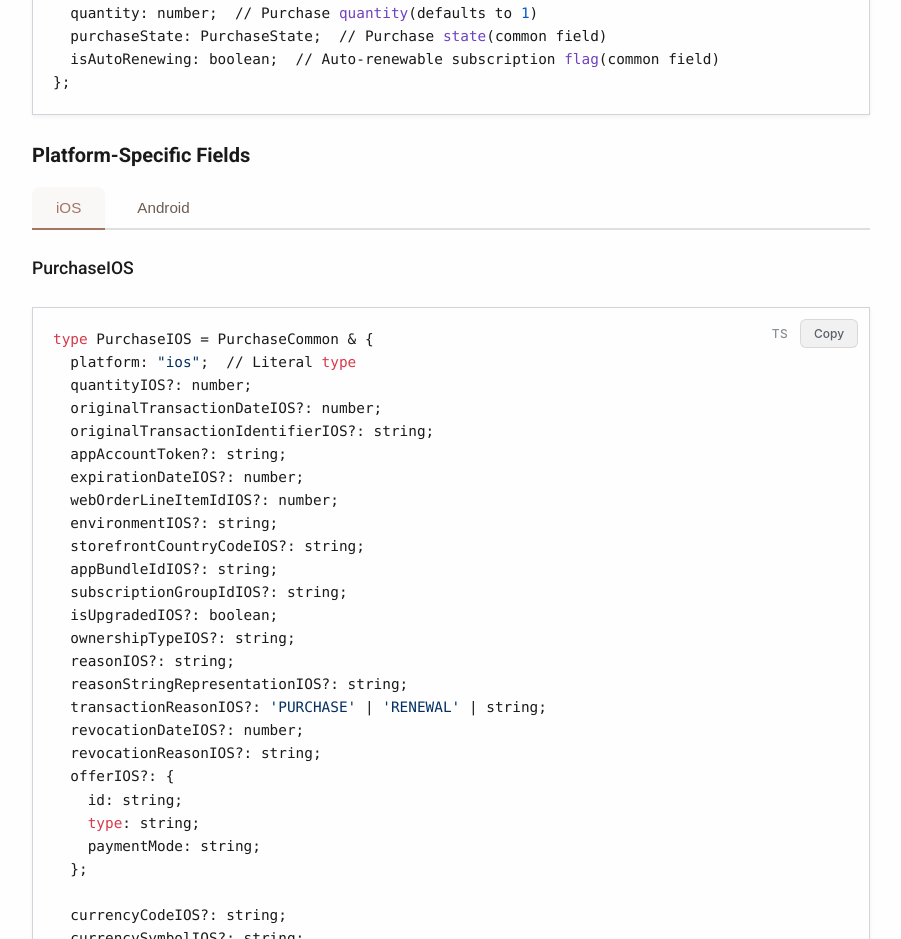
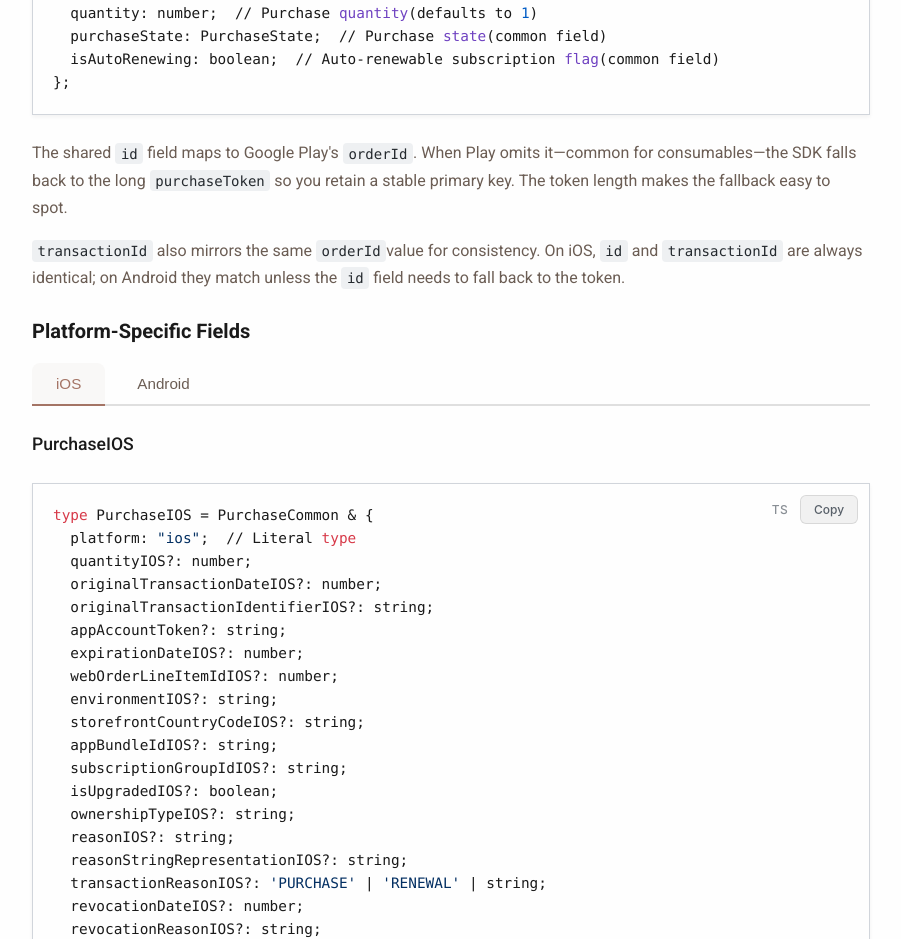
Before and after one commit to hyodotdev/openiap, a React (Vite) app: page /docs/types in a window 1280 px wide. Shown: the part 3620-4559 px from the top of the page, without its empty margins (338-1239 px from the left). Built offline with nearby package versions, Linux system fonts and the light colour scheme.

Commit message:
docs: explains on id and trasactionId in Purchase

```diff
--- a/src/pages/docs/types.tsx
+++ b/src/pages/docs/types.tsx
@@ -394,6 +394,19 @@ type PurchaseCommon = {
   purchaseState: PurchaseState;  // Purchase state (common field)
   isAutoRenewing: boolean;  // Auto-renewable subscription flag (common field)
 };`}</CodeBlock>
+
+        <p>
+          The shared <code>id</code> field maps to Google Play's{' '}
+          <code>orderId</code>. When Play omits it—common for consumables—the
+          SDK falls back to the long <code>purchaseToken</code> so you retain a
+          stable primary key. The token length makes the fallback easy to spot.
+        </p>
+        <p>
+          <code>transactionId</code> also mirrors the same <code>orderId</code>
+          value for consistency. On iOS, <code>id</code> and{' '}
+          <code>transactionId</code> are always identical; on Android they match
+          unless the <code>id</code> field needs to fall back to the token.
+        </p>
 
         <h3>Platform-Specific Fields</h3>
         <PlatformTabs>
```
